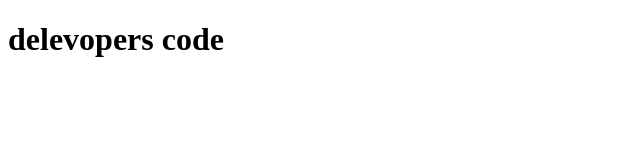
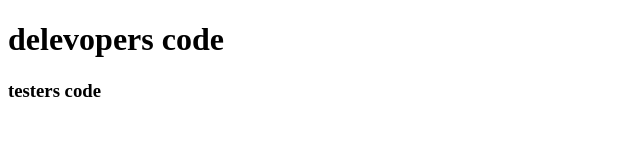
Before and after one commit to karthik03022004/collab, a plain HTML site: page index.html in a window 1280 px wide. Shown: the whole page, without its empty margins (0-640 px from the left). Drawn offline with Linux system fonts and the light colour scheme.

Commit message:
modified

```diff
--- a/index.html
+++ b/index.html
@@ -7,5 +7,6 @@
 </head>
 <body>
     <h1>delevopers code</h1>
+    <h3>testers code</h3>
 </body>
 </html>
```
